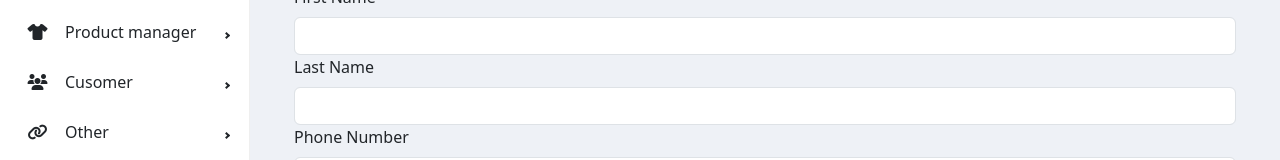
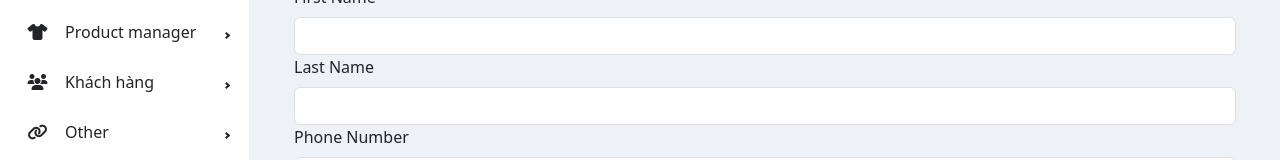
Before and after one commit to fpoly-datn-phongtt35/fa24-sd79-ban-ao-phong-moe, a React (Vite) app in the folder FE-MOE/: page /customer/add in a window 1280 px wide. Shown: the part 200-360 px from the top of the page. Built offline with nearby package versions, Linux system fonts and the light colour scheme; sample sign-in values are in the browser's storage.

Commit message:
transt sidebar to vietnames

```diff
--- a/FE-MOE/src/components/layout/Sidebar_.jsx
+++ b/FE-MOE/src/components/layout/Sidebar_.jsx
@@ -25,8 +25,8 @@ export const Sidebar_ = () => {
           <MenuItem> Categories </MenuItem>
           <MenuItem> Brands </MenuItem>
         </SubMenu>
-        <SubMenu label="Cusomer" icon={<i className="fa-solid fa-users" ></i>}>
-          <MenuItem component={<Link to="/customer"/>}> Customer</MenuItem>
+        <SubMenu label="Khách hàng" icon={<i className="fa-solid fa-users" ></i>}>
+          <MenuItem component={<Link to="/customer"/>}> Khách hàng</MenuItem>
           <MenuItem component={<Link to="/customer/add"/>} > CreateCustomer </MenuItem>
         </SubMenu>
         <SubMenu label="Other" icon={<i className="fa-solid fa-link"></i>}>
--- a/FE-MOE/src/pages/customer/CustomerDetailPage.jsx
+++ b/FE-MOE/src/pages/customer/CustomerDetailPage.jsx
@@ -139,6 +139,8 @@ const CustomerDetailPage = () => {
         <Button variant="primary" type="submit">
           Update Customer
         </Button>
+        &nbsp;
+        &nbsp;
         <Button variant="secondary" onClick={() => navigate('/customer')}>
           Cancel
         </Button>
```
Also changed, not shown: 1 other file (tests, documents, lock files or other folders).
